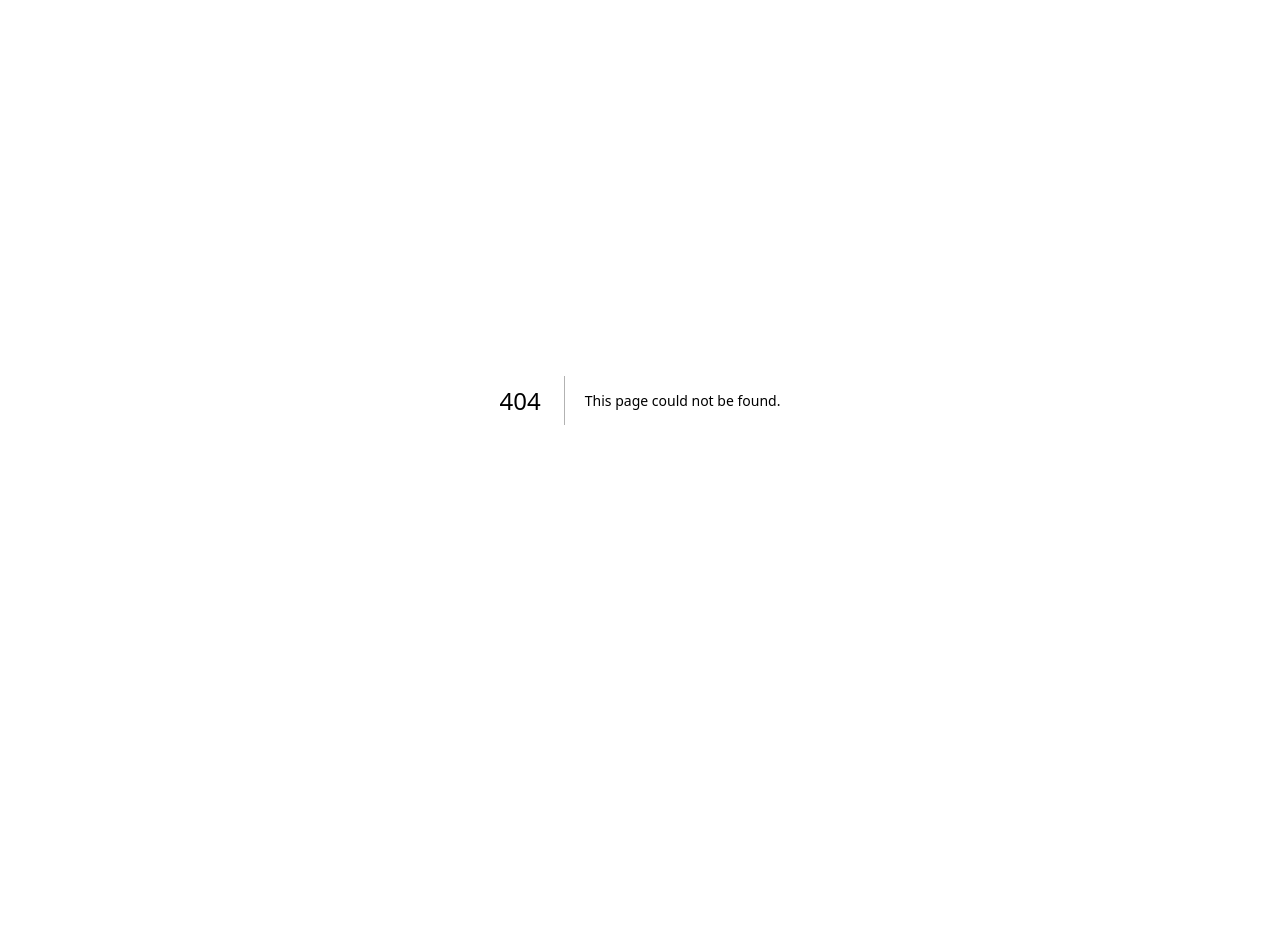
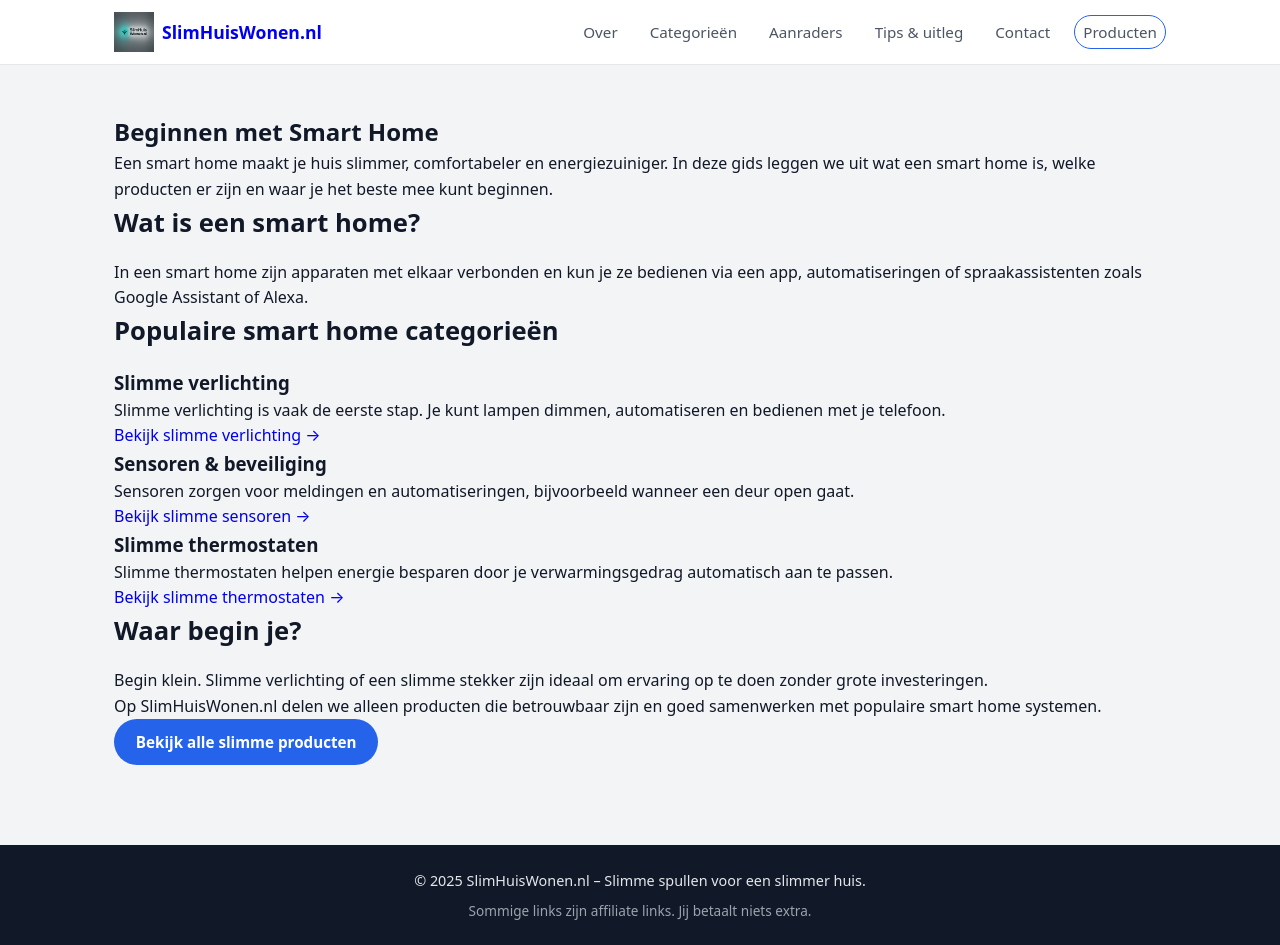
Before and after one commit to hafidgrad/SlimHuisWonen, a Next.js app: page /gids/beginnen-met-smart-home in a window 1280 px wide. Before the commit this address had no page. Before the commit the page ends 800 px from the top, so only its background shows below. Built offline with nearby package versions, Linux system fonts and the light colour scheme.

Commit message:
Add smart home starter guide content page

```diff
--- /dev/null
+++ b/app/gids/beginnen-met-smart-home/page.jsx
@@ -0,0 +1,85 @@
+import Header from "@/components/Header";
+import Footer from "@/components/Footer";
+import Link from "next/link";
+
+export const metadata = {
+  title: "Beginnen met Smart Home – Complete gids voor beginners (2025)",
+  description:
+    "Wil je beginnen met een smart home? In deze gids leggen we stap voor stap uit welke slimme producten er zijn en waar je het beste mee kunt starten.",
+  alternates: {
+    canonical: "https://slimhuiswonen.nl/gids/beginnen-met-smart-home",
+  },
+};
+
+export default function SmartHomeGidsPage() {
+  return (
+    <>
+      <Header />
+      <main>
+        <section className="section">
+          <div className="container content-page">
+            <h1>Beginnen met Smart Home</h1>
+
+            <p>
+              Een smart home maakt je huis slimmer, comfortabeler en energiezuiniger.
+              In deze gids leggen we uit wat een smart home is, welke producten er zijn
+              en waar je het beste mee kunt beginnen.
+            </p>
+
+            <h2>Wat is een smart home?</h2>
+            <p>
+              In een smart home zijn apparaten met elkaar verbonden en kun je ze bedienen
+              via een app, automatiseringen of spraakassistenten zoals Google Assistant
+              of Alexa.
+            </p>
+
+            <h2>Populaire smart home categorieën</h2>
+
+            <h3>Slimme verlichting</h3>
+            <p>
+              Slimme verlichting is vaak de eerste stap. Je kunt lampen dimmen,
+              automatiseren en bedienen met je telefoon.
+            </p>
+            <Link href="/producten/philips-hue-white-ambiance-starterkit">
+              Bekijk slimme verlichting →
+            </Link>
+
+            <h3>Sensoren & beveiliging</h3>
+            <p>
+              Sensoren zorgen voor meldingen en automatiseringen, bijvoorbeeld wanneer
+              een deur open gaat.
+            </p>
+            <Link href="/producten/aqara-deur-raamsensor">
+              Bekijk slimme sensoren →
+            </Link>
+
+            <h3>Slimme thermostaten</h3>
+            <p>
+              Slimme thermostaten helpen energie besparen door je verwarmingsgedrag
+              automatisch aan te passen.
+            </p>
+            <Link href="/producten/nest-learning-thermostaat">
+              Bekijk slimme thermostaten →
+            </Link>
+
+            <h2>Waar begin je?</h2>
+            <p>
+              Begin klein. Slimme verlichting of een slimme stekker zijn ideaal om
+              ervaring op te doen zonder grote investeringen.
+            </p>
+
+            <p>
+              Op SlimHuisWonen.nl delen we alleen producten die betrouwbaar zijn en
+              goed samenwerken met populaire smart home systemen.
+            </p>
+
+            <Link href="/producten" className="btn btn-primary">
+              Bekijk alle slimme producten
+            </Link>
+          </div>
+        </section>
+      </main>
+      <Footer />
+    </>
+  );
+}
```
